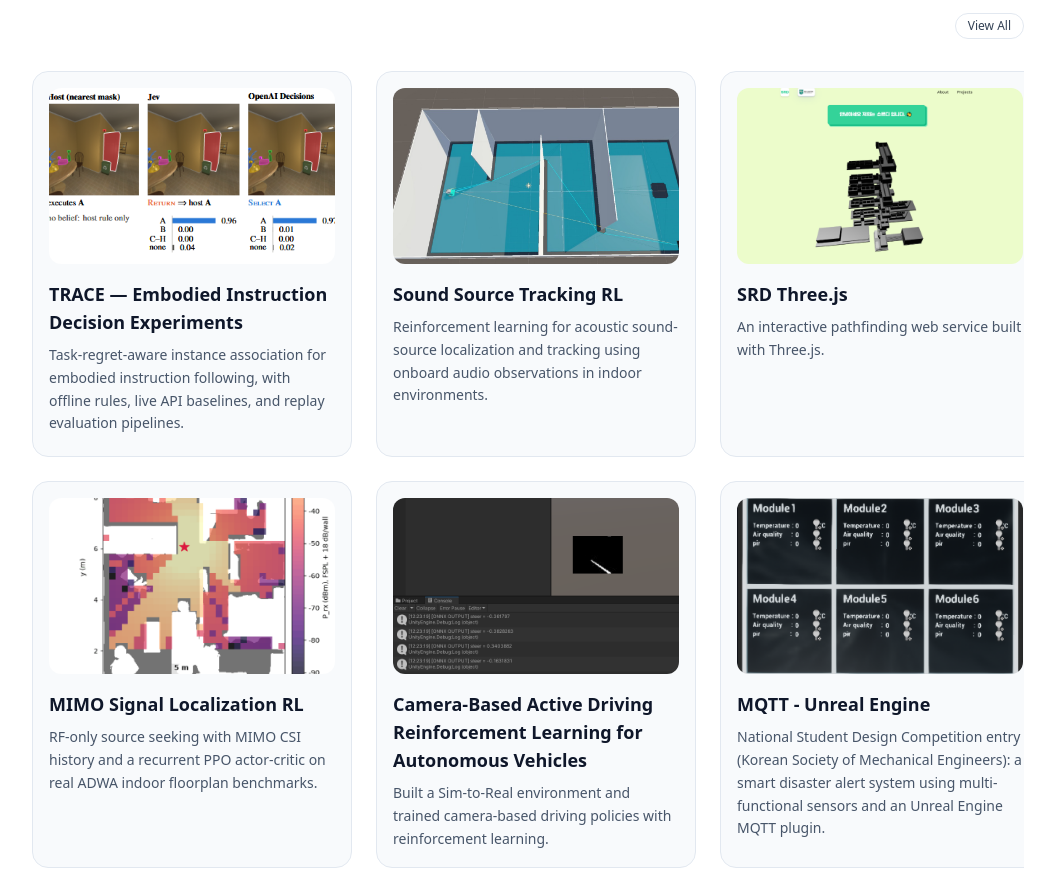
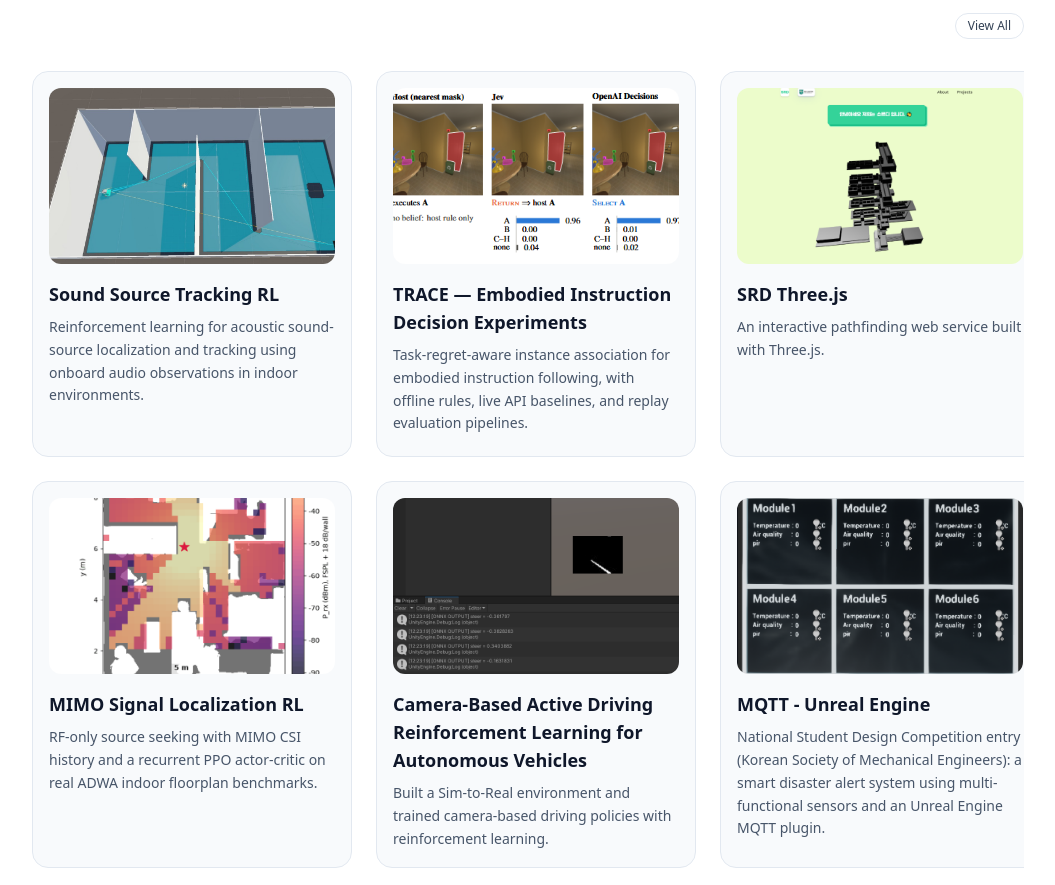
Before and after one commit to kcasl/Dev_Portfolio, a website: page index.html in a window 1280 px wide. Shown: the part 3794-4679 px from the top of the page, without its empty margins (112-1167 px from the left). Drawn offline with nearby package versions, Linux system fonts and the light colour scheme; a web font is replaced by a local one.

Commit message:
Fix Sound Source and TRACE thumbnails with renamed assets and portfolio order.

```diff
--- a/index.html
+++ b/index.html
@@ -293,18 +293,18 @@
 
             <div class="mt-8 overflow-x-auto">
                 <div class="grid grid-rows-2 grid-flow-col auto-cols-[minmax(260px,320px)] gap-x-4 gap-y-4 md:gap-x-6 md:gap-y-6 pb-2 pr-4 md:pr-6 w-max">
-                    <a href="https://github.com/kcasl/TRACE-Experiment" target="_blank" rel="noreferrer"
+                    <a href="https://github.com/kcasl/Sound-Source-Tracking-RL" target="_blank" rel="noreferrer"
                        class="group block min-w-[260px] max-w-xs rounded-2xl border border-slate-200 bg-slate-50 p-4 hover:border-brand-500/80 hover:bg-teal-50 transition">
                         <div class="overflow-hidden rounded-xl">
-                            <img src="thumbnails/TRACE-Experiment.png"
-                                 alt="TRACE Experiment Project Preview"
+                            <img src="thumbnails/sound-source-tracking-thumb.png"
+                                 alt="Sound Source Tracking RL Project Preview"
                                  class="h-44 w-full object-cover transition-transform duration-300 group-hover:scale-105 js-image-preview cursor-zoom-in">
                         </div>
                         <h3 class="mt-4 text-lg font-semibold text-slate-900">
-                            TRACE — Embodied Instruction Decision Experiments
+                            Sound Source Tracking RL
                         </h3>
                         <p class="mt-2 text-sm text-slate-600 leading-relaxed">
-                            Task-regret-aware instance association for embodied instruction following, with offline rules, live API baselines, and replay evaluation pipelines.
+                            Reinforcement learning for acoustic sound-source localization and tracking using onboard audio observations in indoor environments.
                         </p>
                     </a>
 
@@ -323,18 +323,18 @@
                         </p>
                     </a>
 
-                    <a href="https://github.com/kcasl/Sound-Source-Tracking-RL" target="_blank" rel="noreferrer"
+                    <a href="https://github.com/kcasl/TRACE-Experiment" target="_blank" rel="noreferrer"
                        class="group block min-w-[260px] max-w-xs rounded-2xl border border-slate-200 bg-slate-50 p-4 hover:border-brand-500/80 hover:bg-teal-50 transition">
                         <div class="overflow-hidden rounded-xl">
-                            <img src="thumbnails/Sound-Source-Tracking-RL.png"
-                                 alt="Sound Source Tracking RL Project Preview"
+                            <img src="thumbnails/trace-experiment-thumb.png"
+                                 alt="TRACE Experiment Project Preview"
                                  class="h-44 w-full object-cover transition-transform duration-300 group-hover:scale-105 js-image-preview cursor-zoom-in">
                         </div>
                         <h3 class="mt-4 text-lg font-semibold text-slate-900">
-                            Sound Source Tracking RL
+                            TRACE — Embodied Instruction Decision Experiments
                         </h3>
                         <p class="mt-2 text-sm text-slate-600 leading-relaxed">
-                            Reinforcement learning for acoustic sound-source localization and tracking using onboard audio observations in indoor environments.
+                            Task-regret-aware instance association for embodied instruction following, with offline rules, live API baselines, and replay evaluation pipelines.
                         </p>
                     </a>
 
@@ -583,18 +583,18 @@
 
             <div id="portfolio-expanded" class="mt-6 hidden">
                 <div class="grid gap-4 md:gap-6 md:grid-cols-2">
-                    <a href="https://github.com/kcasl/TRACE-Experiment" target="_blank" rel="noreferrer"
+                    <a href="https://github.com/kcasl/Sound-Source-Tracking-RL" target="_blank" rel="noreferrer"
                        class="group block rounded-2xl border border-slate-200 bg-slate-50 p-4 hover:border-brand-500/80 hover:bg-teal-50 transition">
                         <div class="overflow-hidden rounded-xl">
-                            <img src="thumbnails/TRACE-Experiment.png"
-                                 alt="TRACE Experiment Project Preview (Expanded)"
+                            <img src="thumbnails/sound-source-tracking-thumb.png"
+                                 alt="Sound Source Tracking RL Project Preview (Expanded)"
                                  class="h-44 w-full object-cover transition-transform duration-300 group-hover:scale-105">
                         </div>
                         <h3 class="mt-4 text-lg font-semibold text-slate-900">
-                            TRACE — Embodied Instruction Decision Experiments
+                            Sound Source Tracking RL
                         </h3>
                         <p class="mt-2 text-sm text-slate-600 leading-relaxed">
-                            Task-regret-aware instance association for embodied instruction following, with offline rules, live API baselines, and replay evaluation pipelines.
+                            Reinforcement learning for acoustic sound-source localization and tracking using onboard audio observations in indoor environments.
                         </p>
                     </a>
 
@@ -613,18 +613,18 @@
                         </p>
                     </a>
 
-                    <a href="https://github.com/kcasl/Sound-Source-Tracking-RL" target="_blank" rel="noreferrer"
+                    <a href="https://github.com/kcasl/TRACE-Experiment" target="_blank" rel="noreferrer"
                        class="group block rounded-2xl border border-slate-200 bg-slate-50 p-4 hover:border-brand-500/80 hover:bg-teal-50 transition">
                         <div class="overflow-hidden rounded-xl">
-                            <img src="thumbnails/Sound-Source-Tracking-RL.png"
-                                 alt="Sound Source Tracking RL Project Preview (Expanded)"
+                            <img src="thumbnails/trace-experiment-thumb.png"
+                                 alt="TRACE Experiment Project Preview (Expanded)"
                                  class="h-44 w-full object-cover transition-transform duration-300 group-hover:scale-105">
                         </div>
                         <h3 class="mt-4 text-lg font-semibold text-slate-900">
-                            Sound Source Tracking RL
+                            TRACE — Embodied Instruction Decision Experiments
                         </h3>
                         <p class="mt-2 text-sm text-slate-600 leading-relaxed">
-                            Reinforcement learning for acoustic sound-source localization and tracking using onboard audio observations in indoor environments.
+                            Task-regret-aware instance association for embodied instruction following, with offline rules, live API baselines, and replay evaluation pipelines.
                         </p>
                     </a>
 
```
Also changed, not shown: thumbnails/sound-source-tracking-thumb.png (renamed from thumbnails/Sound-Source-Tracking-RL.png), thumbnails/trace-experiment-thumb.png (renamed from thumbnails/TRACE-Experiment.png).
